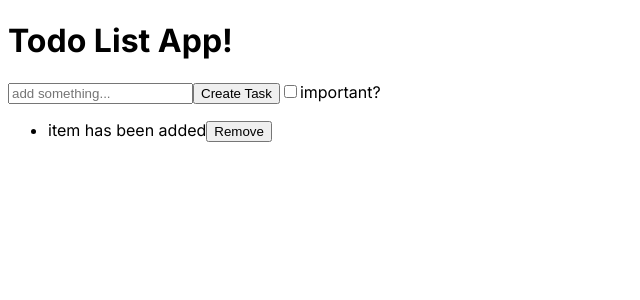
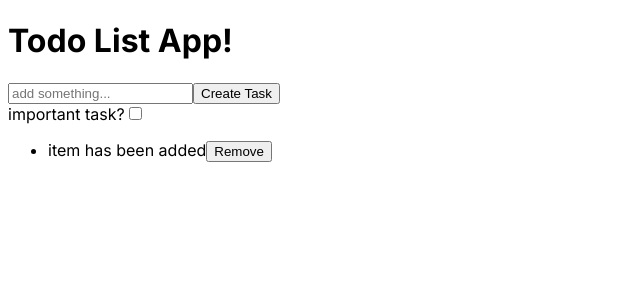
Before and after one commit to kolike/todo-list-app, a Next.js app: page / in a window 1280 px wide. Shown: the top 300 px of the page, without its empty margins (0-640 px from the left). Built offline with nearby package versions, Linux system fonts and the light colour scheme.

Commit message:
исправление замечаний

```diff
--- a/app/TodoListItemAdd.js
+++ b/app/AddTodoListItem.js
@@ -1,14 +1,16 @@
-function TodoListItemAdd() {
+function AddTodoListItem() {
   return (
     <>
       <div>
         <input type="text" placeholder="add something..." />
         <button>Create Task</button>
-        <input type="checkbox" />
-        important?
+        <div>
+          important task?
+          <input type="checkbox" />
+        </div>
       </div>
     </>
   );
 }
 
-export default TodoListItemAdd;
+export default AddTodoListItem;
--- a/app/page.js
+++ b/app/page.js
@@ -1,8 +1,11 @@
-import TodoList from './todoList';
+import TodoList from './TodoList';
+import AddTodoListItem from './AddTodoListItem';
+
 export default function Page() {
   return (
     <>
       <h1>Todo List App!</h1>
+      <AddTodoListItem />
       <TodoList />
     </>
   );
--- a/app/todoList.js
+++ b/app/todoList.js
@@ -1,15 +1,12 @@
 import TodoListItem from './TodoListItem';
-import TodoListItemAdd from './TodoListItemAdd';
+
 function TodoList() {
   return (
-    <div>
-      <TodoListItemAdd />
-      <ul>
-        <li>
-          <TodoListItem />
-        </li>
-      </ul>
-    </div>
+    <ul>
+      <li>
+        <TodoListItem />
+      </li>
+    </ul>
   );
 }
 
```
